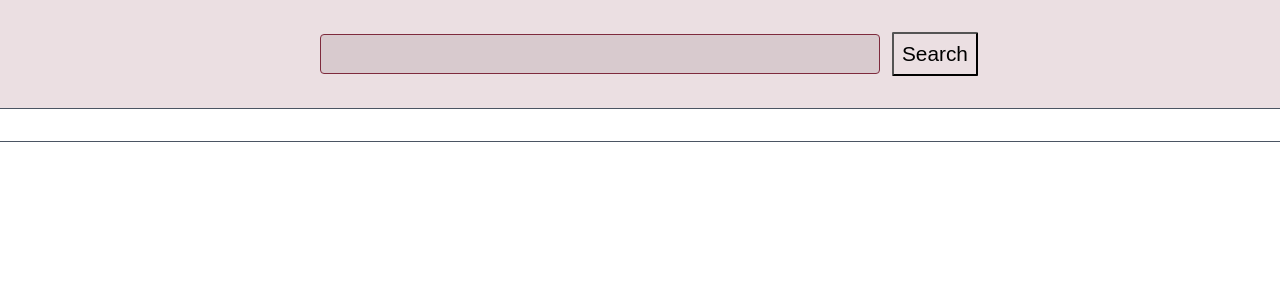
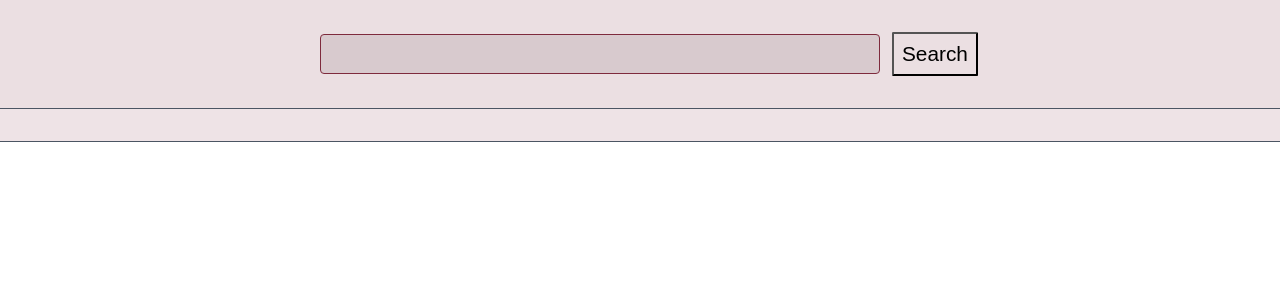
Before and after one commit to jimmyjamesm10-code/ecomerce-project, a Spring Boot app: page /ecom in a window 1280 px wide. Shown: the part 91-391 px from the top of the page. Run offline with Spring Boot 4, Linux system fonts and the light colour scheme; data that the repository does not hold is empty.

Commit message:
Update layout

```diff
--- a/src/main/resources/static/appstyle.css
+++ b/src/main/resources/static/appstyle.css
@@ -125,6 +125,7 @@ body {
     gap: 1rem;
     padding: 1rem;
     margin-bottom: 10rem;
+    background-color: #eee3e6;
     border-bottom: 0.5px solid #4b5563;
 }
 
--- a/src/main/resources/static/productdetails.js
+++ b/src/main/resources/static/productdetails.js
@@ -132,7 +132,6 @@ function renderProductDetails(product) {
 
 
     AddButton.addEventListener("click", () => {
-        AddButton.textContent = "Go To Cart";
         const currentCartItem = cart.items.find(item => item.product.id === product.id);
         const currentCartQuantity = currentCartItem ? currentCartItem.quantity : 0;
         const remainingStock = product.stock - currentCartQuantity;
@@ -144,6 +143,8 @@ function renderProductDetails(product) {
         cart.addItem(product, quantity);
         console.log(remainingStock)
         renderProductDetails(product)
+        AddButton.textContent = "Go To Cart";
+        navCartText.style.color = cart.items.length > 0 ? "gold" : "";
     })
 
     const BackButton = document.querySelector(".back-to-products");
```
Also changed, not shown: src/main/resources/static/Screenshot_20261120-141611.jpg.
